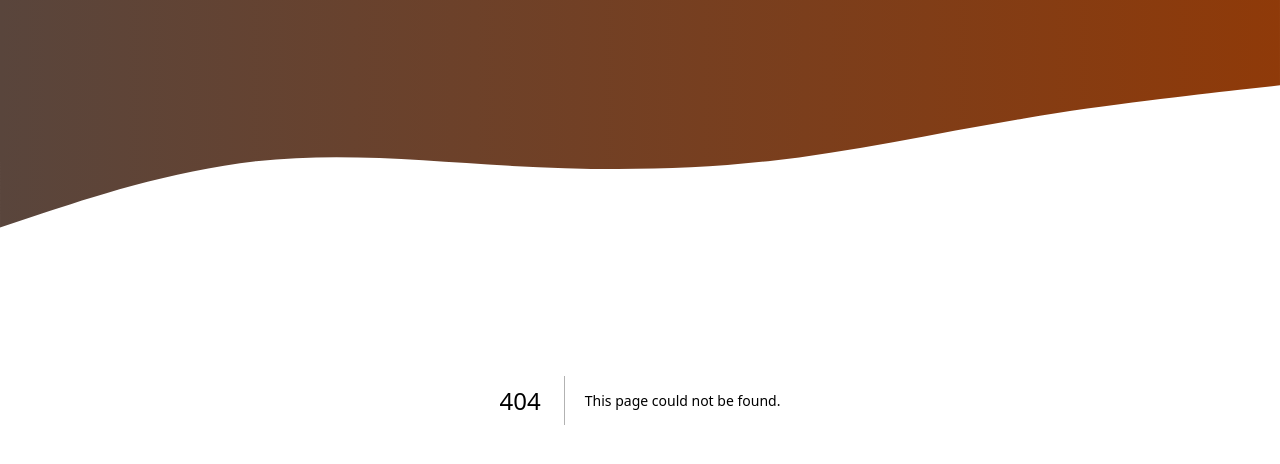
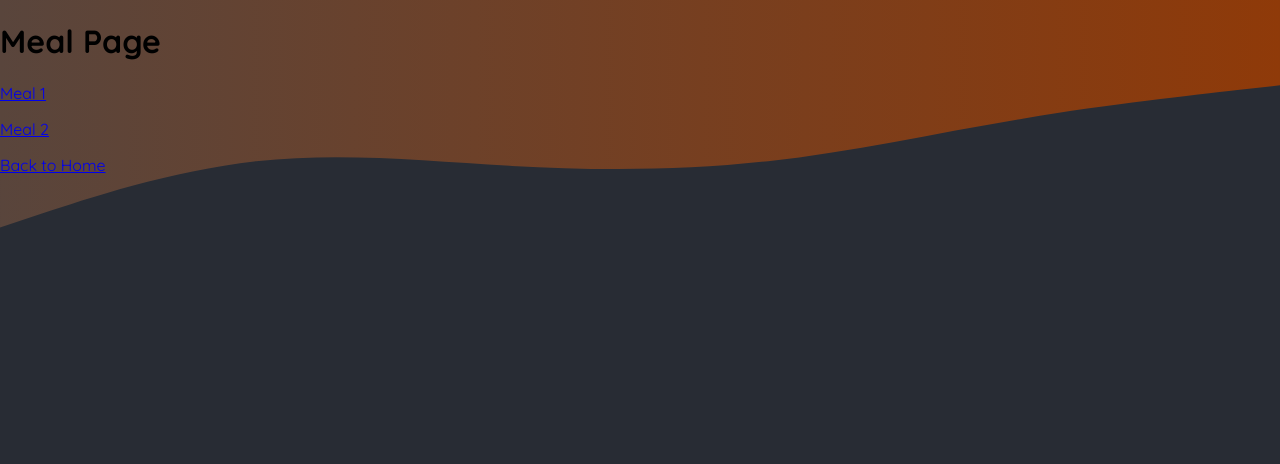
Before and after one commit to BilalHussainDev/foodies-app, a Next.js app: page /meals in a window 1280 px wide. Before the commit this address had no page. Shown: the top 464 px of the page. Built offline with nearby package versions, Linux system fonts and the light colour scheme.

Commit message:
Create Routes - Community & Meals

```diff
--- /dev/null
+++ b/app/meals/page.js
@@ -0,0 +1,18 @@
+import Link from "next/link";
+
+export default function MealsPage() {
+  return (
+    <>
+      <h1>Meal Page</h1>
+      <p>
+        <Link href="/meals/meal-1">Meal 1</Link>
+      </p>
+      <p>
+        <Link href="/meals/meal-2">Meal 2</Link>
+      </p>
+      <p>
+        <Link href="/">Back to Home</Link>
+      </p>
+    </>
+  );
+}
```
Also changed, not shown: app/community/page.js (added, +12 -0 lines), app/meals/[mealSlug]/page.js (added, +10 -0 lines), app/meals/share/page.js (added, +10 -0 lines), app/page.js (+15 -1 lines).
